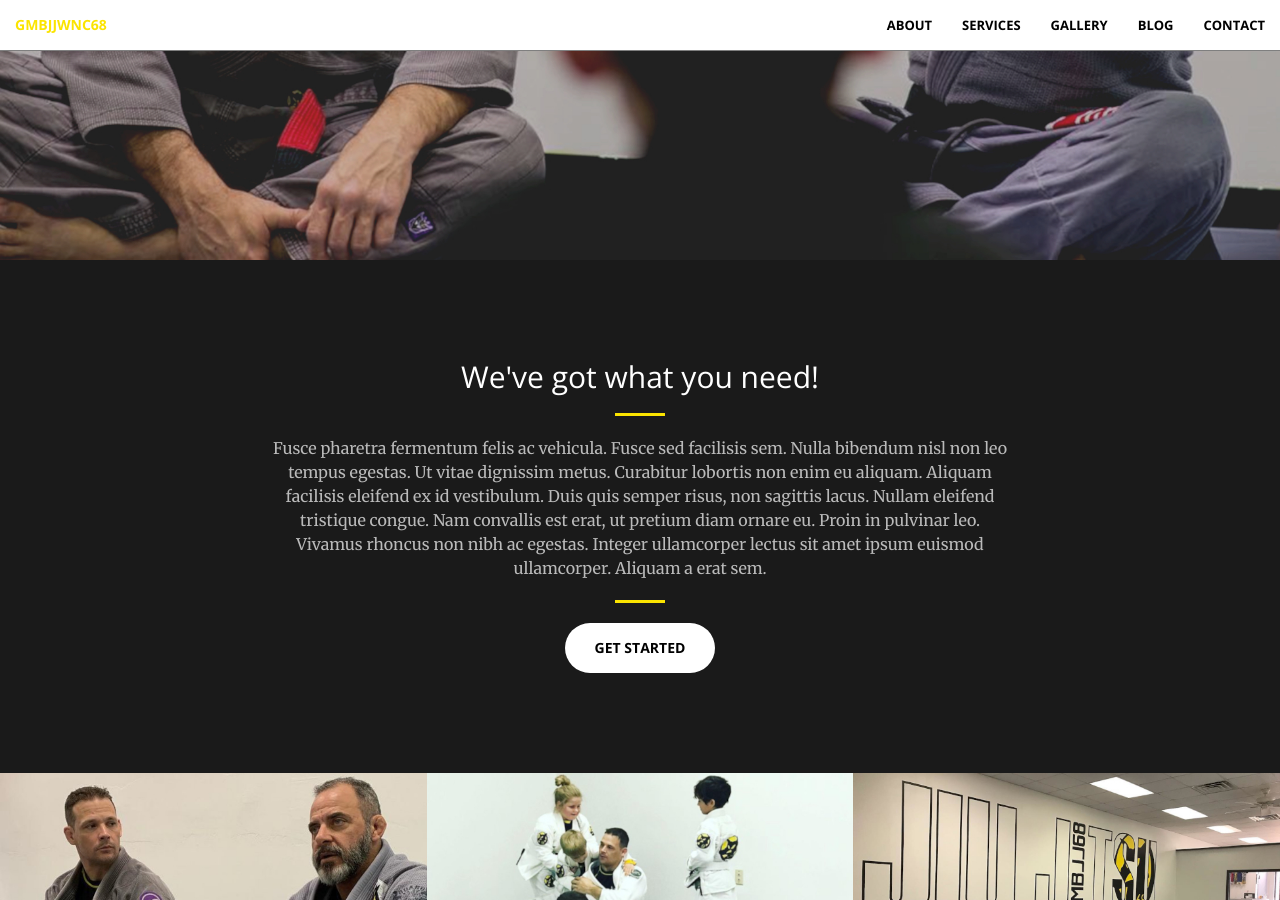
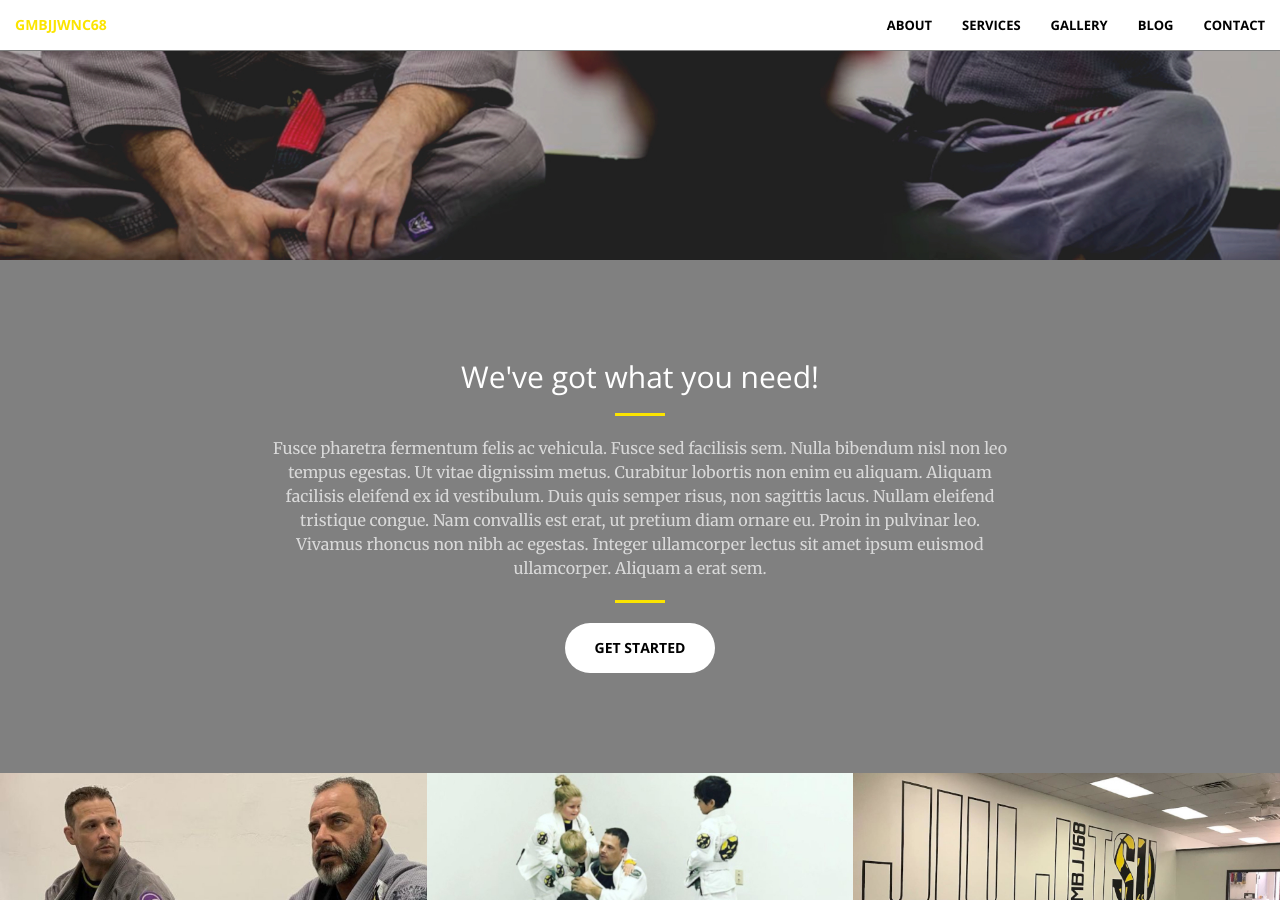
Before and after one commit to gmbjjwnc68/gmbjjwnc68.github.io, a Jekyll site: the page built from index.html, in a window 1280 px wide and 900 px high, scrolled down 640 px. Built offline with Jekyll 4.4.1, drawn with Linux system fonts in a browser that asks for light colours.

Commit message:
Change bg-dark to 50%

```diff
--- a/_sass/_base.scss
+++ b/_sass/_base.scss
@@ -53,7 +53,7 @@ p {
 }
 
 .bg-dark {
-    background-color: lighten($theme-dark, 10%);
+    background-color: lighten($theme-dark, 50%);
     color: white;
 }
 
```
